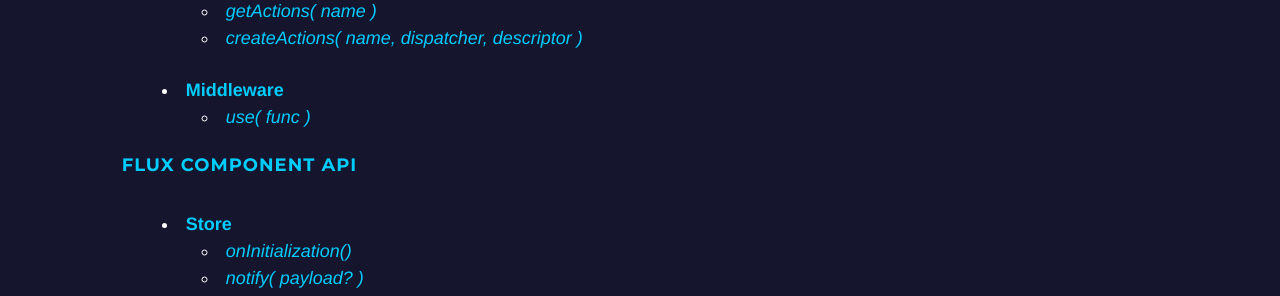
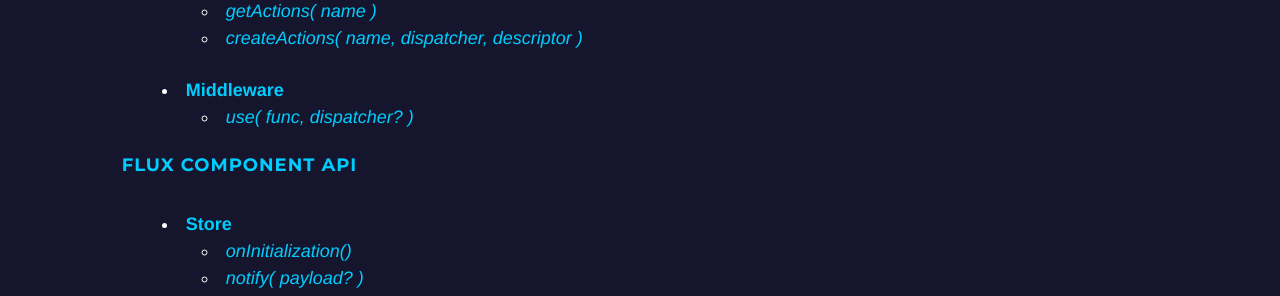
Before and after one commit to ohager/nanoflux, a Jekyll site: the page built from _posts/2016-04-22-api.md, in a window 1280 px wide and 900 px high, scrolled down 485 px. Shown: the part 153-449 px from the top of the window. Built offline with Jekyll 4.4.1, drawn with Linux system fonts in a browser that asks for light colours; nearby versions of some CDN libraries; comment, search, counter and statistics services are not loaded; a style sheet for code colours, icons or effects is not loaded.

```diff
--- a/_posts/2016-04-22-api.md
+++ b/_posts/2016-04-22-api.md
@@ -19,7 +19,7 @@ tags: [ 'tutorial' ]
 	- *[getActions( name )](#getActions)*
 	- *[createActions( name, dispatcher, descriptor )](#createActions)*
 - __[Middleware](#middleware)__
-	- *[use( func )](#use)*
+	- *[use( func, dispatcher? )](#use)*
 
 #### [Flux Component API](#fluxComponentAPI)
 - __[Store](#store)__
```
